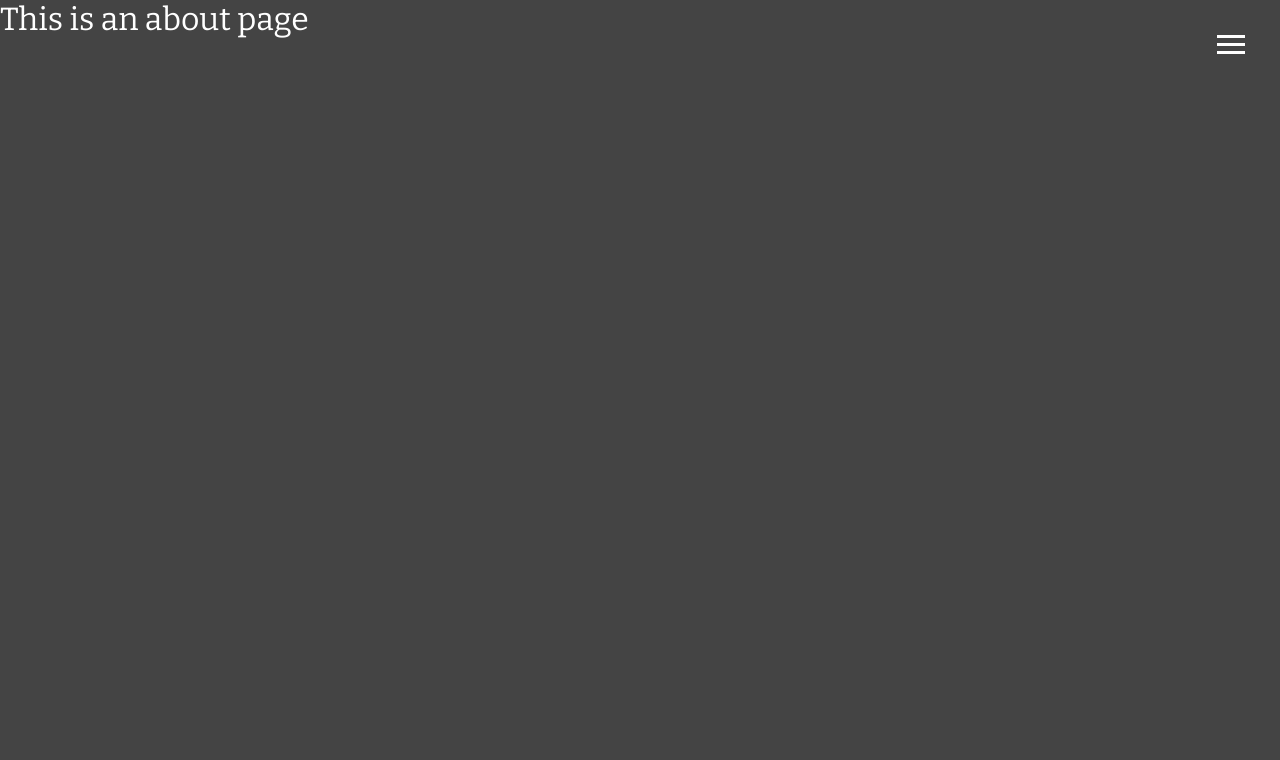
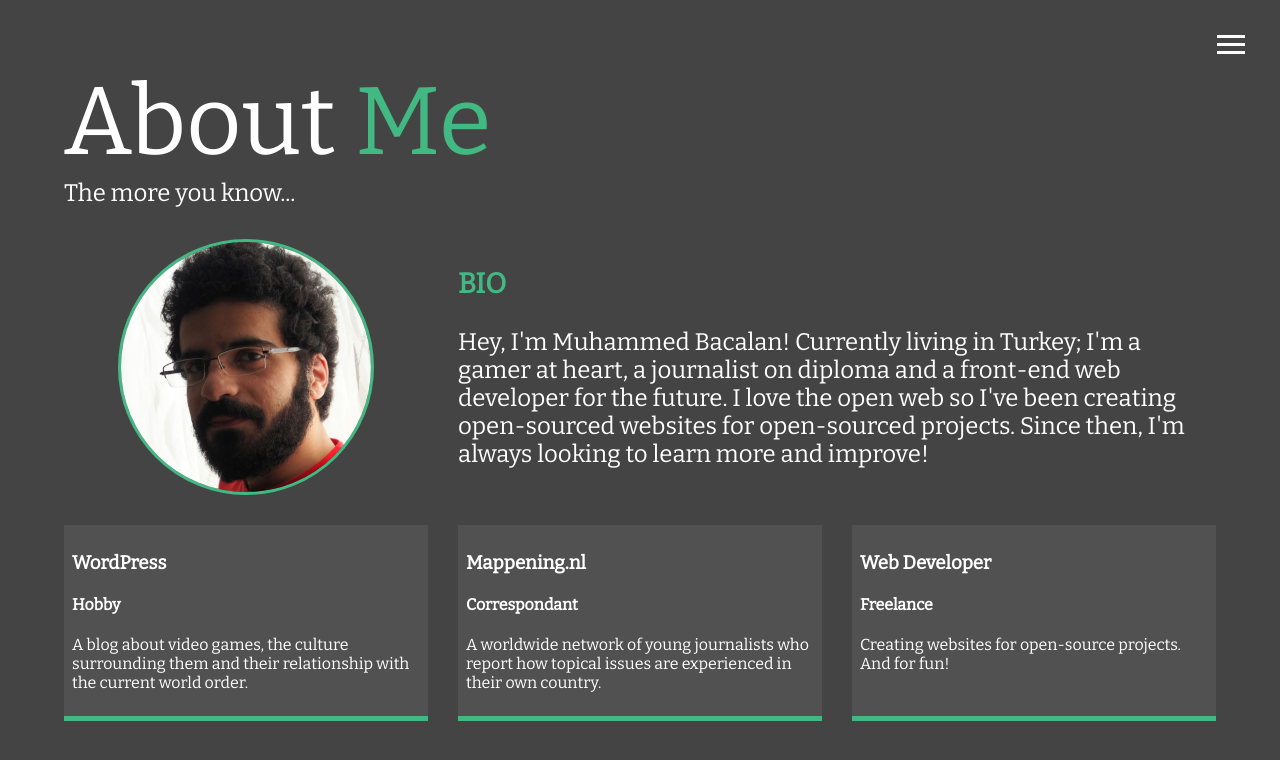
Before and after one commit to mbacalan/muhammedbacalan, a Vue app: page /about in a window 1280 px wide. Shown: the top 760 px of the page. Built offline with nearby package versions, Linux system fonts and the light colour scheme.

Commit message:
Update About view

```diff
--- a/src/App.vue
+++ b/src/App.vue
@@ -52,10 +52,10 @@ h2 {
   &.sm {
     margin-bottom: 2rem;
   }
+}
 
-  span {
-    color: $secondary-color;
-  }
+.secondary-text {
+  color: $secondary-color;
 }
 
 a {
@@ -65,7 +65,7 @@ a {
 @include mediaM {
   h1.lg {
     font-size: 2.8rem;
-    margin-top: 20vh;
+    margin-top: 10vh;
     margin-bottom: 1rem;
   }
 }
--- a/src/views/About.vue
+++ b/src/views/About.vue
@@ -1,5 +1,101 @@
 <template>
   <div class="about">
-    <h1>This is an about page</h1>
+    <h1 class="lg">About <span class="secondary-text">Me</span></h1>
+    <h2 class="sm">The more you know...</h2>
+    <div class="about-info">
+      <img src="../assets/portraitL.png" alt="Muhammed Bacalan" class="portrait">
+      <div class="bio">
+        <h3 class="secondary-text">BIO</h3>
+        <p>Hey, I'm Muhammed Bacalan! Currently living in Turkey; I'm a gamer at heart, a journalist on diploma
+          and a front-end web developer for the future. I love the open web so I've been creating open-sourced
+          websites for open-sourced projects. Since then, I'm always looking to learn more and improve!
+        </p>
+      </div>
+
+      <div class="exp exp-1">
+        <h3>WordPress</h3>
+        <h4>Hobby</h4>
+        <p>A blog about video games, the culture surrounding them and their relationship
+          with the current world order.</p>
+      </div>
+      <div class="exp exp-2">
+        <h3>Mappening.nl</h3>
+        <h4>Correspondant</h4>
+        <p>A worldwide network of young journalists who report how topical issues are
+          experienced in their own country.</p>
+      </div>
+      <div class="exp exp-3">
+        <h3>Web Developer</h3>
+        <h4>Freelance</h4>
+        <p>Creating websites for open-source projects. And for fun!</p>
+      </div>
+    </div>
   </div>
 </template>
+
+<style scoped lang="scss">
+@import "@/assets/_styleUtils.scss";
+
+.about {
+  padding: 4rem;
+
+  .about-info {
+    display: grid;
+    grid-gap: 30px;
+    grid-template-areas:
+      "portrait bio bio"
+      "exp1 exp2 exp3";
+    grid-template-columns: repeat(3, 1fr);
+
+    .portrait {
+      grid-area: portrait;
+      margin: auto;
+      border-radius: 50%;
+      border: solid 3px $secondary-color;
+    }
+
+    .bio {
+      grid-area: bio;
+      font-size: 1.5rem;
+    }
+
+    .exp {
+      background: lighten($primary-color, 5);
+      padding: 0.5rem;
+      border-bottom: solid 5px $secondary-color;
+    }
+
+    .exp-1 {
+      grid-area: exp1;
+    }
+
+    .exp-2 {
+      grid-area: exp2;
+    }
+
+    .exp-3 {
+      grid-area: exp3;
+    }
+  }
+}
+
+@include mediaM {
+  .about {
+    padding: 2rem;
+
+    .bio p {
+      font-size: 1.3rem;
+    }
+
+    .about-info {
+      grid-template-areas:
+        "portrait"
+        "bio"
+        "exp1"
+        "exp2"
+        "exp3";
+      grid-template-columns: 1fr;
+    }
+  }
+}
+</style>
--- a/src/views/Home.vue
+++ b/src/views/Home.vue
@@ -1,6 +1,6 @@
 <template>
   <div class="home">
-    <h1 class="lg">Muhammed <span>Bacalan</span></h1>
+    <h1 class="lg">Muhammed <span class="secondary-text">Bacalan</span></h1>
     <h2 class="sm">Front-End Web Developer</h2>
     <div class="icons">
       <a href="https://www.linkedin.com/in/muhammed-bacalan-pen/">
@@ -49,6 +49,10 @@ export default {
   .home {
     align-items: center;
     padding: 2rem;
+
+    h1.lg {
+      margin-top: 20vh;
+    }
   }
 }
 </style>
```
